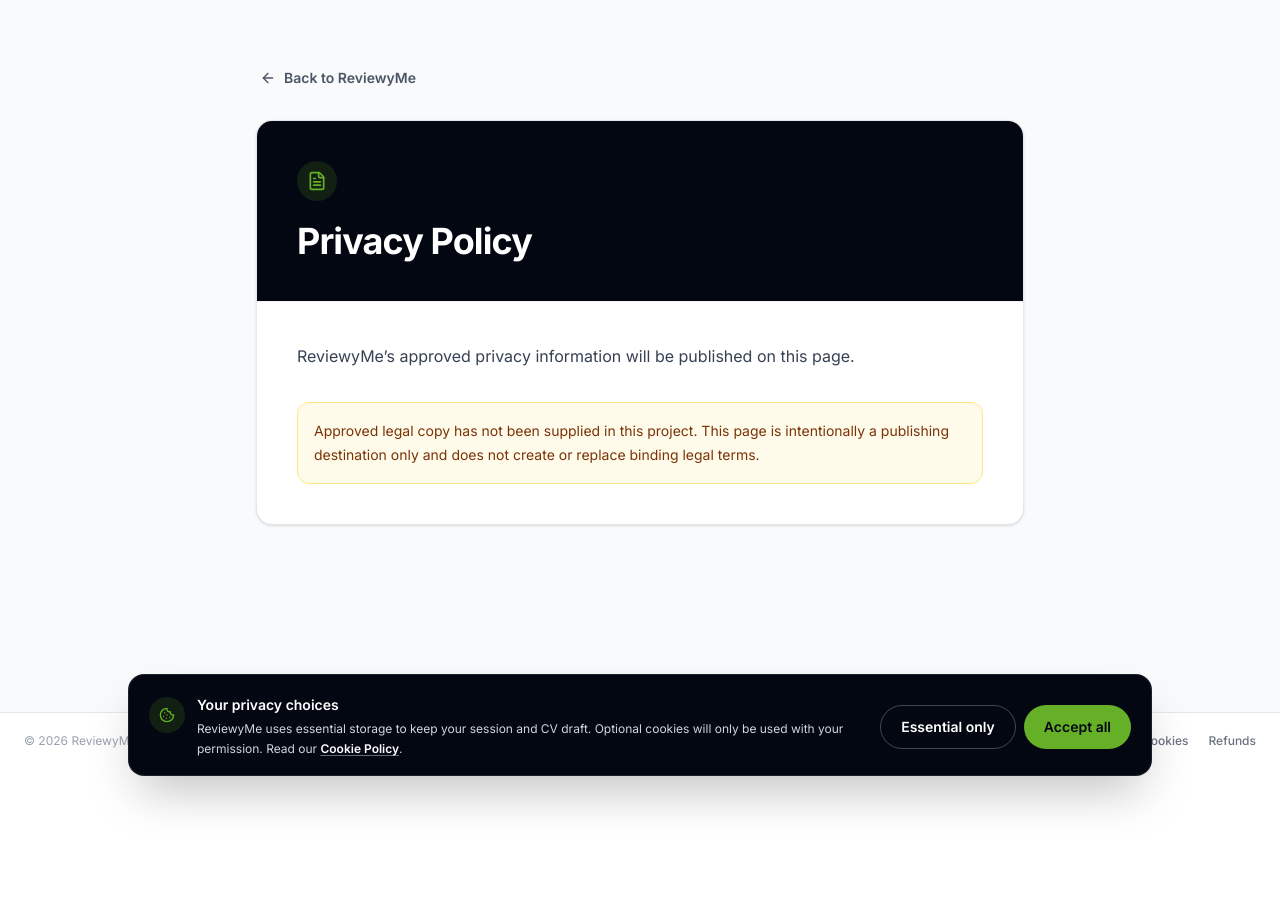
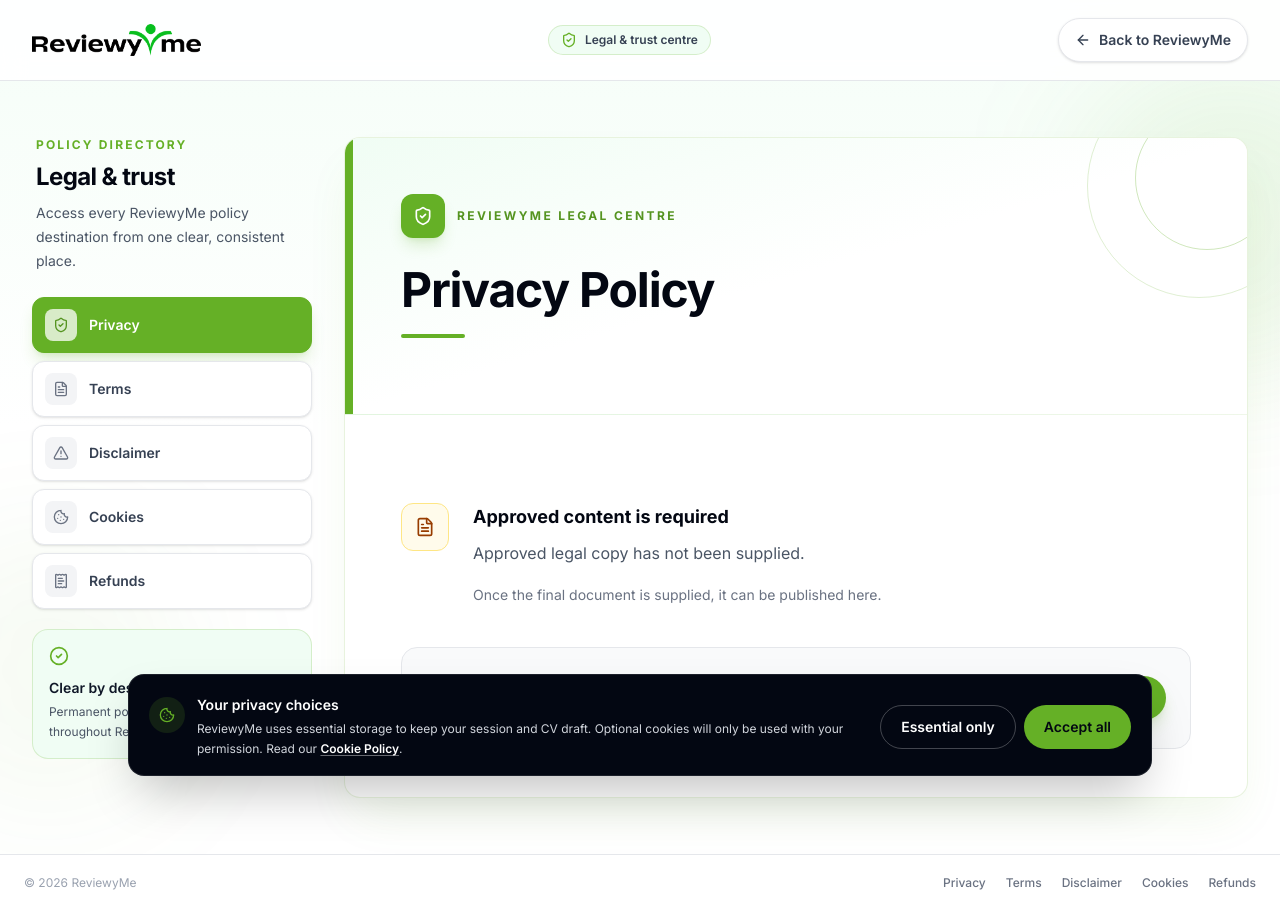
Before and after one commit to segmadev/reviewy-landingpage, a React (Vite) app: page /privacy in a window 1280 px wide. Before the commit the page ends 800 px from the top, so only its background shows below. Built offline with nearby package versions, Linux system fonts and the light colour scheme.

Commit message:
Refactor legal documents: clear descriptions and enhance LegalPage layout

```diff
--- a/src/config/legal.ts
+++ b/src/config/legal.ts
@@ -19,22 +19,22 @@
 > = {
   privacy: {
     title: 'Privacy Policy',
-    description: 'ReviewyMe’s approved privacy information will be published on this page.',
+    description: '',
   },
   terms: {
     title: 'Terms & Conditions',
-    description: 'ReviewyMe’s approved terms and conditions will be published on this page.',
+    description: '',
   },
   disclaimer: {
     title: 'Disclaimer',
-    description: 'ReviewyMe’s approved disclaimer will be published on this page.',
+    description: '',
   },
   cookies: {
     title: 'Cookie Policy',
-    description: 'ReviewyMe’s approved cookie and local-storage information will be published on this page.',
+    description: '',
   },
   refunds: {
     title: 'Refund Policy',
-    description: 'ReviewyMe’s approved refund policy will be published on this page.',
+    description: '',
   },
 };
--- a/src/pages/legal/LegalPage.tsx
+++ b/src/pages/legal/LegalPage.tsx
@@ -1,43 +1,190 @@
 import { useEffect } from 'react';
-import { ArrowLeft, FileText } from 'lucide-react';
+import {
+  ArrowLeft,
+  CheckCircle2,
+  Cookie,
+  FileText,
+  Home,
+  ReceiptText,
+  ShieldCheck,
+  TriangleAlert,
+  type LucideIcon,
+} from 'lucide-react';
 import { Link } from 'react-router-dom';
-import { LEGAL_DOCUMENTS, type LegalDocumentSlug } from '../../config/legal';
+import {
+  LEGAL_DOCUMENTS,
+  LEGAL_LINKS,
+  type LegalDocumentSlug,
+  type LegalLink,
+} from '../../config/legal';
 
 interface LegalPageProps {
   document: LegalDocumentSlug;
 }
 
+const DOCUMENT_ICONS: Record<LegalLink['href'], LucideIcon> = {
+  '/privacy': ShieldCheck,
+  '/terms': FileText,
+  '/disclaimer': TriangleAlert,
+  '/cookies': Cookie,
+  '/refunds': ReceiptText,
+};
+
 export default function LegalPage({ document: slug }: LegalPageProps) {
   const content = LEGAL_DOCUMENTS[slug];
+  const ActiveDocumentIcon = DOCUMENT_ICONS[`/${slug}`];
 
   useEffect(() => {
     document.title = `${content.title} — ReviewyMe`;
   }, [content.title]);
 
   return (
-    <main className="min-h-[calc(100vh-88px)] bg-gray-50 px-4 py-8 sm:px-6 sm:py-14">
-      <div className="mx-auto max-w-3xl">
+    <main className="relative isolate min-h-[calc(100vh-88px)] overflow-hidden bg-gradient-to-b from-mint-50/70 via-white to-white">
+      <div
+        aria-hidden="true"
+        className="pointer-events-none absolute -right-28 top-16 -z-10 size-80 rounded-full bg-primary/10 blur-3xl"
+      />
+      <div
+        aria-hidden="true"
+        className="pointer-events-none absolute -left-24 bottom-10 -z-10 size-72 rounded-full bg-primary/5 blur-3xl"
+      />
+
+      <header className="border-b border-gray-200 bg-white/90 backdrop-blur-md">
+        <div className="mx-auto flex min-h-20 max-w-7xl items-center justify-between gap-4 px-4 sm:px-6 lg:px-8">
           <Link
             to="/"
-          className="inline-flex min-h-11 items-center gap-2 rounded-full px-1 text-sm font-semibold text-gray-600 hover:text-primary focus-visible:outline-2 focus-visible:outline-offset-2 focus-visible:outline-primary"
+            className="inline-flex min-h-11 items-center rounded-lg focus-visible:outline-2 focus-visible:outline-offset-2 focus-visible:outline-primary"
+            aria-label="ReviewyMe home"
+          >
+            <img src="/asstes/onwhite-logo.png" alt="ReviewyMe" className="h-8 w-auto" />
+          </Link>
+
+          <div className="hidden items-center gap-2 rounded-full border border-primary/20 bg-mint-50 px-3 py-1.5 text-xs font-semibold text-gray-700 sm:flex">
+            <ShieldCheck aria-hidden="true" className="size-4 text-primary" />
+            Legal &amp; trust centre
+          </div>
+
+          <Link
+            to="/"
+            className="inline-flex min-h-11 items-center gap-2 rounded-full border border-gray-200 bg-white px-4 text-sm font-semibold text-gray-700 shadow-sm transition-colors hover:border-primary/40 hover:bg-mint-50 hover:text-primary-hover focus-visible:outline-2 focus-visible:outline-offset-2 focus-visible:outline-primary active:bg-primary/10"
           >
             <ArrowLeft aria-hidden="true" className="size-4" />
-          Back to ReviewyMe
+            <span className="hidden sm:inline">Back to ReviewyMe</span>
+            <span className="sm:hidden">Back</span>
           </Link>
+        </div>
+      </header>
 
-        <article className="mt-5 overflow-hidden rounded-2xl border border-gray-200 bg-white shadow-sm">
-          <div className="border-b border-gray-100 bg-gray-950 px-6 py-8 text-white sm:px-10 sm:py-10">
-            <span className="flex size-10 items-center justify-center rounded-full bg-primary/15 text-primary">
+      <div className="mx-auto grid max-w-7xl gap-6 px-4 py-8 sm:px-6 sm:py-10 lg:grid-cols-[17.5rem_minmax(0,1fr)] lg:gap-8 lg:px-8 lg:py-14">
+        <aside className="self-start lg:sticky lg:top-6">
+          <div className="px-1">
+            <p className="text-xs font-bold uppercase tracking-[0.18em] text-primary">Policy directory</p>
+            <h2 className="mt-2 text-2xl font-bold tracking-tight text-gray-950">Legal &amp; trust</h2>
+            <p className="mt-2 max-w-sm text-sm leading-6 text-gray-600">
+              Access every ReviewyMe policy destination from one clear, consistent place.
+            </p>
+          </div>
+
+          <nav aria-label="Legal documents" className="mt-6 grid grid-cols-2 gap-2 sm:grid-cols-3 lg:grid-cols-1">
+            {LEGAL_LINKS.map((item) => {
+              const isActive = item.href === `/${slug}`;
+              const ItemIcon = DOCUMENT_ICONS[item.href];
+
+              return (
+                <Link
+                  key={item.href}
+                  to={item.href}
+                  aria-current={isActive ? 'page' : undefined}
+                  className={`group flex min-h-14 items-center gap-3 rounded-xl border px-3 py-2.5 text-sm font-semibold transition-all focus-visible:outline-2 focus-visible:outline-offset-2 focus-visible:outline-primary active:scale-[0.99] motion-reduce:transform-none motion-reduce:transition-none ${
+                    isActive
+                      ? 'border-primary bg-primary text-white shadow-lg shadow-primary/20'
+                      : 'border-gray-200 bg-white text-gray-700 shadow-sm hover:border-primary/40 hover:bg-mint-50 hover:text-primary-hover'
+                  }`}
+                >
+                  <span
+                    className={`flex size-8 shrink-0 items-center justify-center rounded-lg transition-colors ${
+                      isActive
+                        ? 'bg-white/75 text-primary-hover'
+                        : 'bg-gray-100 text-gray-500 group-hover:bg-primary/15 group-hover:text-primary-hover'
+                    }`}
+                  >
+                    <ItemIcon aria-hidden="true" className="size-4" />
+                  </span>
+                  <span>{item.label}</span>
+                </Link>
+              );
+            })}
+          </nav>
+
+          <div className="mt-5 hidden rounded-2xl border border-primary/20 bg-mint-50 p-4 lg:block">
+            <CheckCircle2 aria-hidden="true" className="size-5 text-primary" />
+            <p className="mt-3 text-sm font-semibold text-gray-900">Clear by design</p>
+            <p className="mt-1 text-xs leading-5 text-gray-600">
+              Permanent policy links are available throughout ReviewyMe.
+            </p>
+          </div>
+        </aside>
+
+        <article
+          aria-labelledby="legal-document-title"
+          className="overflow-hidden rounded-2xl border border-primary/15 bg-white shadow-2xl shadow-primary/10"
+        >
+          <header className="relative overflow-hidden border-b border-primary/10 bg-gradient-to-br from-mint-50 via-white to-white px-6 py-10 text-gray-950 sm:px-10 sm:py-12 lg:px-14 lg:py-14">
+            <div aria-hidden="true" className="absolute inset-y-0 left-0 w-2 bg-primary" />
+            <div aria-hidden="true" className="absolute -right-16 -top-16 size-56 rounded-full border border-primary/20" />
+            <div aria-hidden="true" className="absolute -right-8 -top-8 size-36 rounded-full border border-primary/30" />
+
+            <div className="relative max-w-3xl">
+              <div className="flex items-center gap-3">
+                <span className="flex size-11 items-center justify-center rounded-xl bg-primary text-white shadow-lg shadow-primary/20">
+                  <ActiveDocumentIcon aria-hidden="true" className="size-5" />
+                </span>
+                <p className="text-xs font-bold uppercase tracking-[0.2em] text-primary-hover">ReviewyMe legal centre</p>
+              </div>
+              <h1 id="legal-document-title" className="mt-7 text-4xl font-bold tracking-tight sm:text-5xl">
+                {content.title}
+              </h1>
+              <div aria-hidden="true" className="mt-5 h-1 w-16 rounded-full bg-primary" />
+              <p className="mt-5 max-w-2xl text-base leading-7 text-gray-600 sm:text-lg">
+                {content.description}
+              </p>
+            </div>
+          </header>
+
+          <div className="px-6 py-8 sm:px-10 sm:py-10 lg:px-14 lg:py-12">
+
+
+            <section aria-labelledby="policy-status-heading" className="py-9 sm:py-10">
+              <div className="grid gap-5 sm:grid-cols-[auto_minmax(0,1fr)] sm:gap-6">
+                <span className="flex size-12 items-center justify-center rounded-xl border border-amber-200 bg-amber-50 text-amber-800">
                   <FileText aria-hidden="true" className="size-5" />
                 </span>
-            <h1 className="mt-5 text-3xl font-bold tracking-tight sm:text-4xl">{content.title}</h1>
+                <div className="max-w-2xl">
+                  <h2 id="policy-status-heading" className="text-lg font-bold text-gray-950">
+                    Approved content is required
+                  </h2>
+                  <p className="mt-2 text-sm leading-6 text-gray-600 sm:text-base sm:leading-7">
+                    Approved legal copy has not been supplied.
+                  </p>
+                  <p className="mt-4 text-sm leading-6 text-gray-500">
+                    Once the final document is supplied, it can be published here.
+                  </p>
                 </div>
-          <div className="px-6 py-8 sm:px-10 sm:py-10">
-            <p className="text-base leading-7 text-gray-700">{content.description}</p>
-            <div className="mt-8 rounded-xl border border-amber-200 bg-amber-50 p-4">
-              <p className="text-sm leading-6 text-amber-900">
-                Approved legal copy has not been supplied in this project. This page is intentionally a publishing destination only and does not create or replace binding legal terms.
-              </p>
+              </div>
+            </section>
+
+            <div className="flex flex-col gap-4 rounded-2xl border border-gray-200 bg-gray-50 p-5 sm:flex-row sm:items-center sm:justify-between sm:p-6">
+              <div>
+                <p className="font-semibold text-gray-900">Continue with ReviewyMe</p>
+                <p className="mt-1 text-sm leading-6 text-gray-600">Return to the homepage whenever you’re ready.</p>
+              </div>
+              <Link
+                to="/"
+                className="inline-flex min-h-11 shrink-0 items-center justify-center gap-2 rounded-full bg-primary px-5 text-sm font-bold text-white shadow-lg shadow-primary/20 transition-all hover:bg-primary-hover focus-visible:outline-2 focus-visible:outline-offset-2 focus-visible:outline-primary active:scale-[0.98] motion-reduce:transform-none motion-reduce:transition-none"
+              >
+                <Home aria-hidden="true" className="size-4" />
+                ReviewyMe home
+              </Link>
             </div>
           </div>
         </article>
```
Lines whose indentation alone changed are shown as unchanged.
